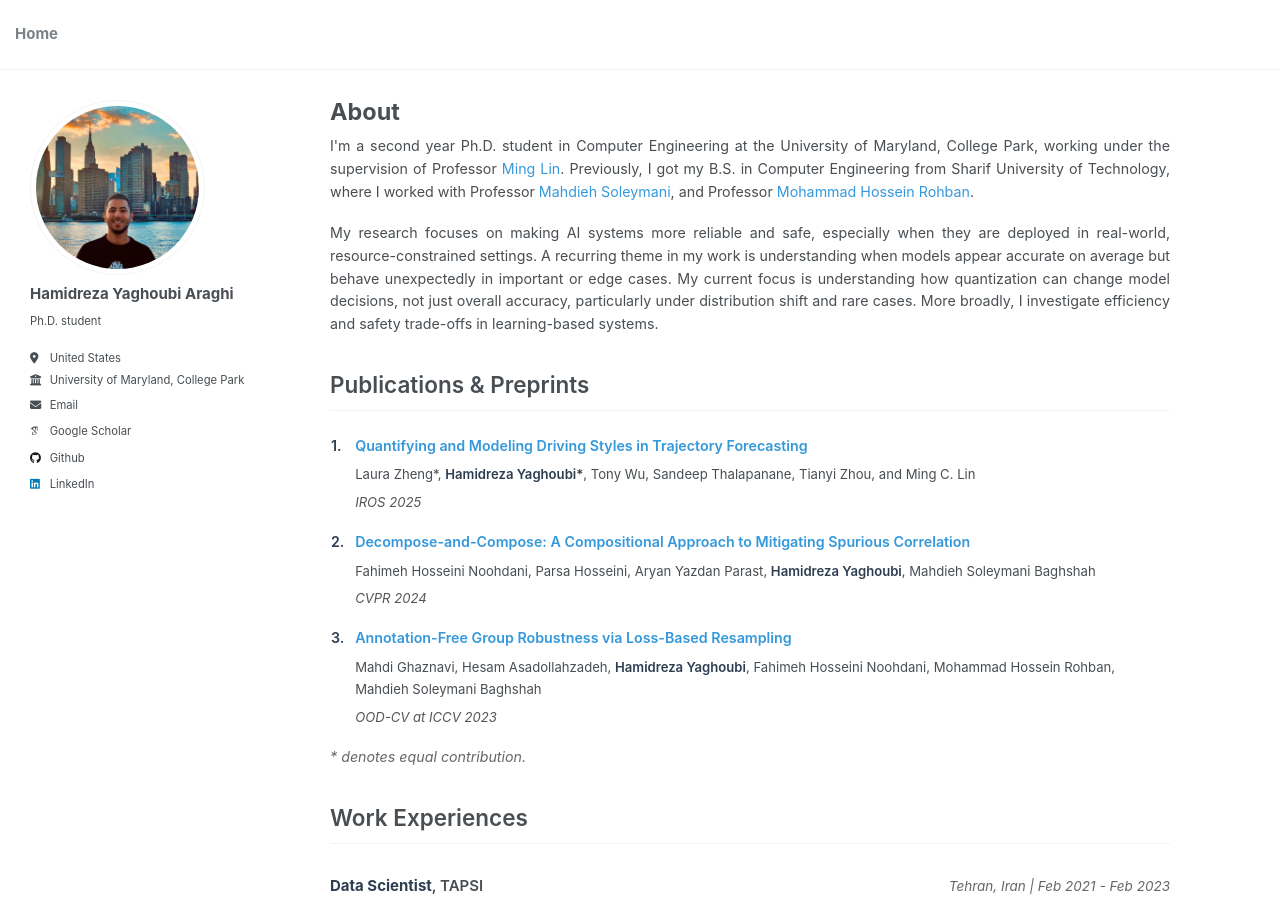
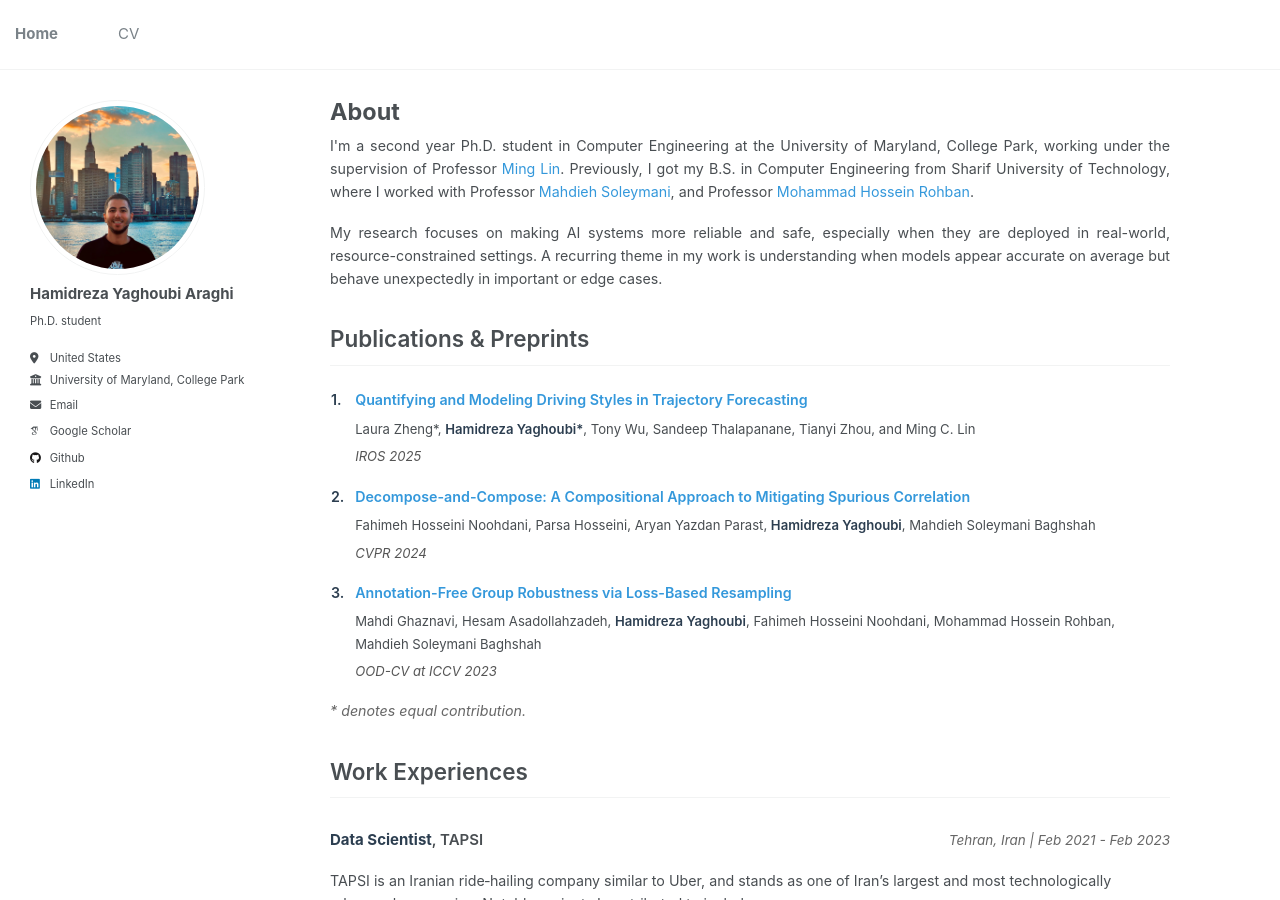
Before and after one commit to HamidrezaYaghoubi/HamidrezaYaghoubi.github.io, a Jekyll site: the page built from _pages/about.md, in a window 1280 px wide and 900 px high. Built offline with Jekyll 4.4.1, drawn with Linux system fonts in a browser that asks for light colours; some web fonts are replaced.

Commit message:
Add CV link and update about page

```diff
--- a/_data/navigation.yml
+++ b/_data/navigation.yml
@@ -5,6 +5,9 @@
 # prevent it from being included in the site.
 
 main:
+  - title: "CV"
+    url: "https://drive.google.com/file/d/1_gerqeatLfBabvrsx5NlT5DwVcKKsc3t/view?usp=sharing"
+
   # - title: "Publications"
   #   url: /publications/
 
@@ -20,8 +23,5 @@ main:
   # - title: "Blog Posts"
   #   url: /year-archive/
 
-  # - title: "CV"
-  #   url: /cv/
-
   # - title: "Guide"
   #   url: /markdown/
--- a/_pages/about.md
+++ b/_pages/about.md
@@ -30,7 +30,7 @@ I'm a second year Ph.D. student in Computer Engineering at the University of Mar
 <p>
   My research focuses on making AI systems more reliable and safe, especially when they are deployed in real-world, resource-constrained settings.
   A recurring theme in my work is understanding when models appear accurate on average but behave unexpectedly in important or edge cases.
-  My current focus is understanding how quantization can change model decisions, not just overall accuracy, particularly under distribution shift and rare cases. More broadly, I investigate efficiency and safety trade-offs in learning-based systems.
+  <!-- My current focus is understanding how quantization can change model decisions, not just overall accuracy, particularly under distribution shift and rare cases. More broadly, I investigate efficiency and safety trade-offs in learning-based systems. -->
 </p>
 
 </div>
```
